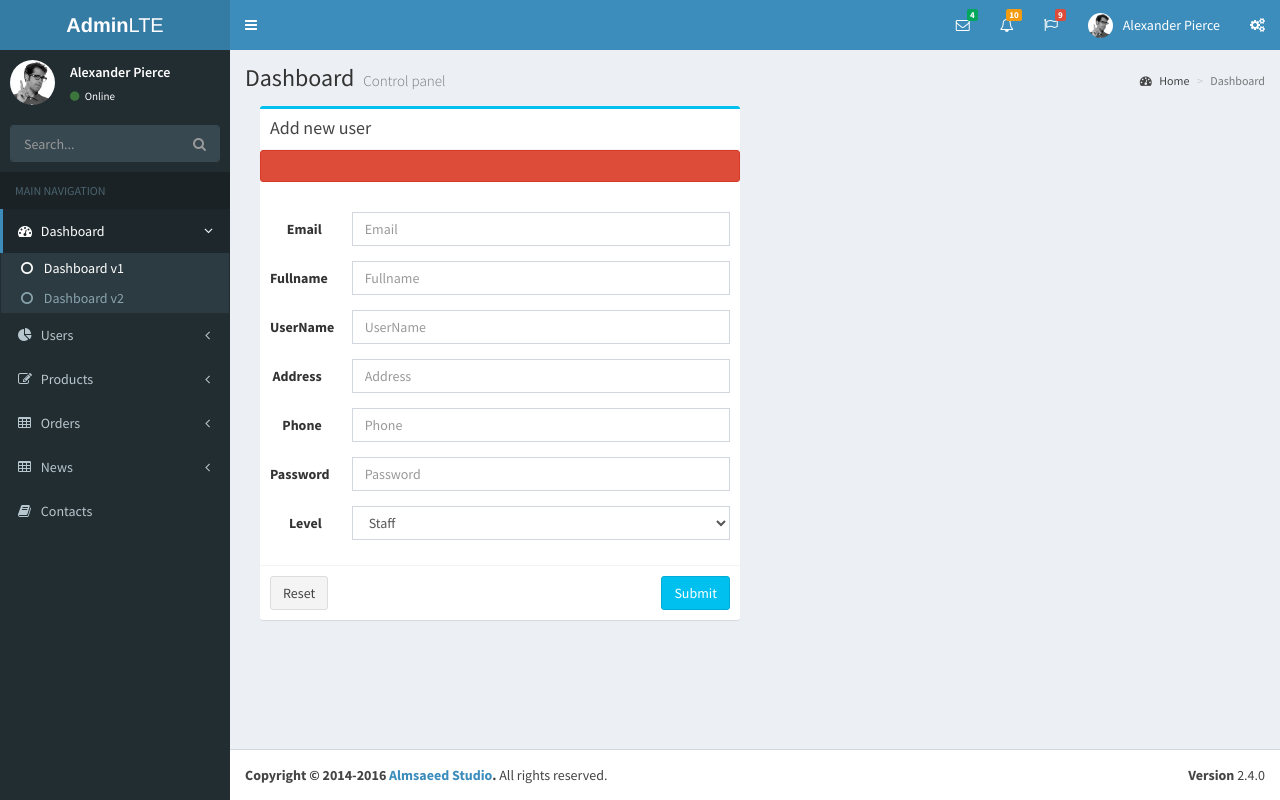
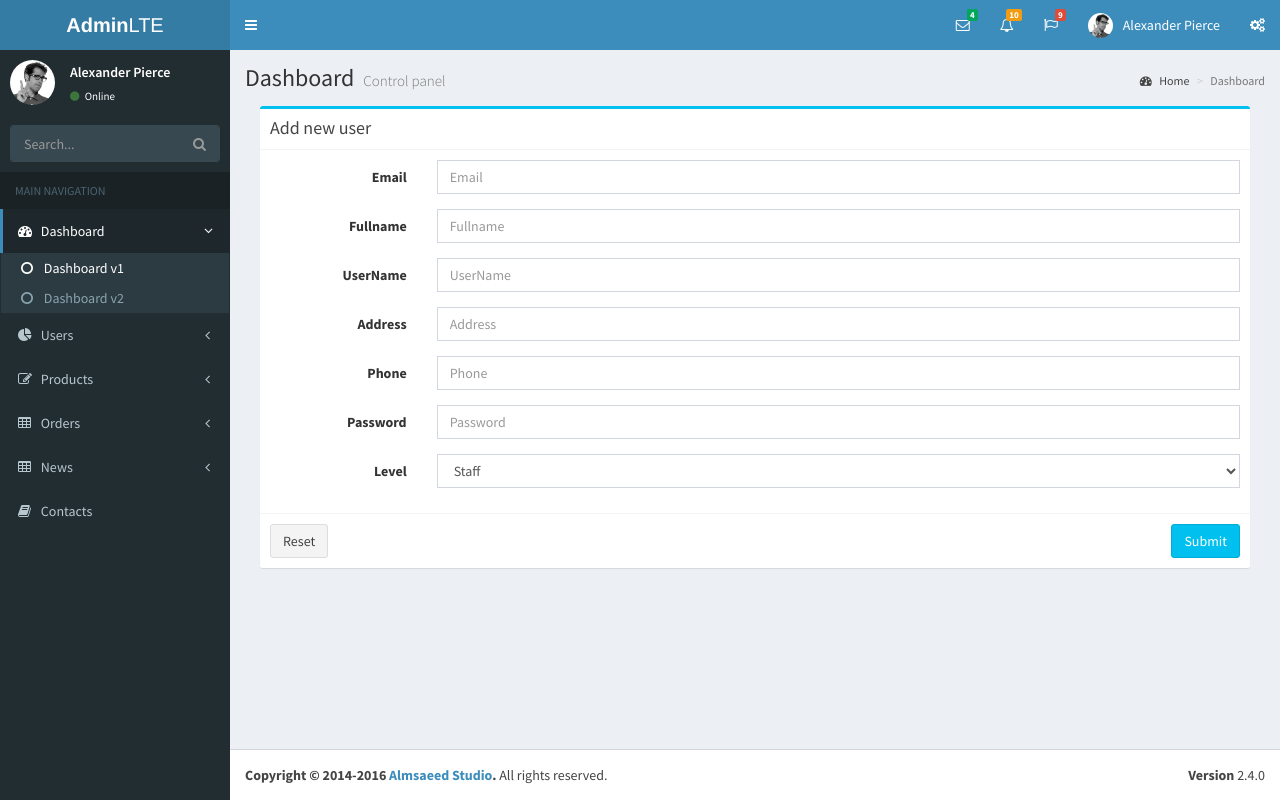
Before and after one commit to niit-php34/ci, a CodeIgniter app: page /ci/admin/users/add in a window 1280 px wide. Run offline with CodeIgniter, Linux system fonts and the light colour scheme.

Commit message:
- update users view

```diff
--- a/application/views/backend/users/add.php
+++ b/application/views/backend/users/add.php
@@ -1,4 +1,4 @@
-<div class="col-md-6">
+<div class="col-md-12">
   <!-- Horizontal Form -->
   <div class="box box-info">
     <div class="box-header with-border">
@@ -10,12 +10,13 @@
       <div>
         <?php
         $CI =& get_instance();
-        if ($CI->session->flashdata('code') && $CI->session->flashdata('code')=='1') {
-            echo '<div class="alert alert-success" role="alert">'.$CI->session->flashdata('message').'</div>';
-        } else {
-            echo '<div class="alert alert-danger" role="alert">'.$CI->session->flashdata('message').'</div>';
+        if ($CI->session->flashdata('code')) {
+            if ($CI->session->flashdata('code')=='1') {
+                echo '<div class="alert alert-success" role="alert">'.$CI->session->flashdata('message').'</div>';
+            } else {
+                echo '<div class="alert alert-danger" role="alert">'.$CI->session->flashdata('message').'</div>';
+            }
         }
-
         ?>
 
       </div>
```
